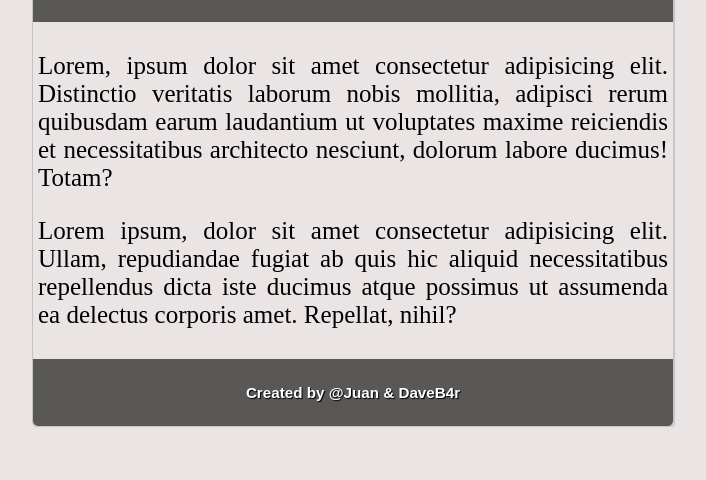
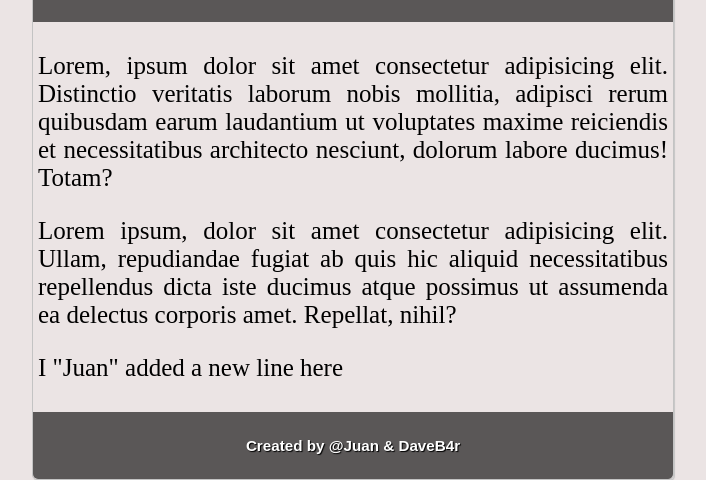
Before and after one commit to d4v1d94/testing, a plain HTML site: page index.html in a window 1280 px wide. Shown: the part 390-870 px from the top of the page, without its empty margins (93-799 px from the left). Before the commit the page ends 817 px from the top, so only its background shows below. Drawn offline with Linux system fonts and the light colour scheme.

Commit message:
the leader added a new line

```diff
--- a/index.html
+++ b/index.html
@@ -15,6 +15,7 @@
         <div class="container-body">
             <p>Lorem, ipsum dolor sit amet consectetur adipisicing elit. Distinctio veritatis laborum nobis mollitia, adipisci rerum quibusdam earum laudantium ut voluptates maxime reiciendis et necessitatibus architecto nesciunt, dolorum labore ducimus! Totam?</p>
             <p>Lorem ipsum, dolor sit amet consectetur adipisicing elit. Ullam, repudiandae fugiat ab quis hic aliquid necessitatibus repellendus dicta iste ducimus atque possimus ut assumenda ea delectus corporis amet. Repellat, nihil?</p>
+            <p>I "Juan" added a new line here</p>
         </div>
         <div class="footer">
             <h3>Created by @Juan & DaveB4r </h3>
```
